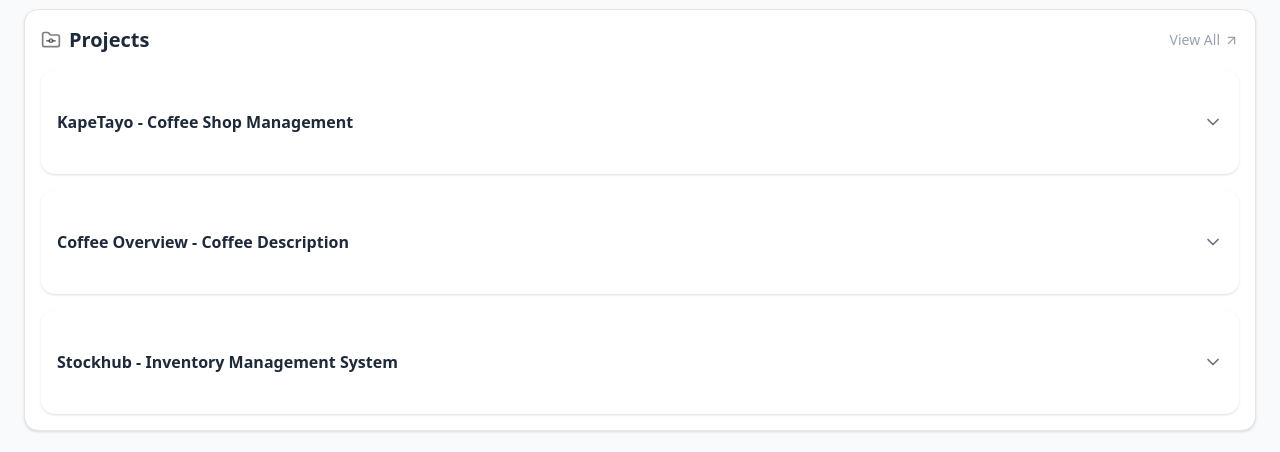
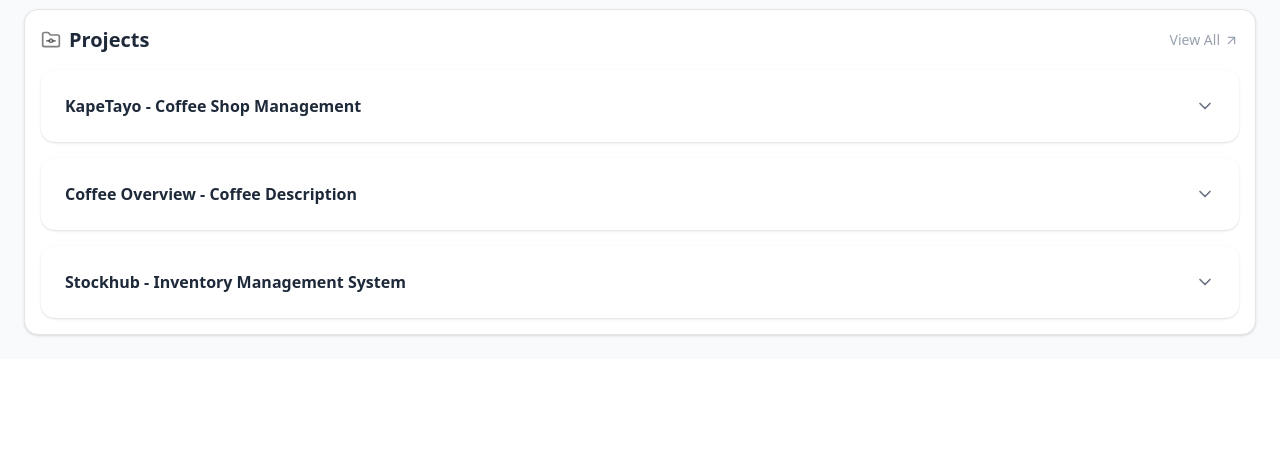
Before and after one commit to allenpt221/Portfolio, a React (Vite) app: page / in a window 1280 px wide. Shown: the part 975-1427 px from the top of the page. After the commit the page ends 1334 px from the top, so only its background shows below. Built offline with nearby package versions, Linux system fonts and the light colour scheme.

Commit message:
include all the connect image per project

```diff
--- a/src/components/Project.tsx
+++ b/src/components/Project.tsx
@@ -18,13 +18,18 @@ import StockHub from "../assets/ProjectImage/Stockhub1.png";
 import StockHub1 from "../assets/ProjectImage/Stockhub2.png";
 import StockHub2 from "../assets/ProjectImage/Stockhub3.png";
 import StockHub3 from "../assets/ProjectImage/Stockhub4.png";
+
+import Kapetayo from "../assets/ProjectImage/KapeTayo1.png";
+import Kapetayo1 from "../assets/ProjectImage/KapeTayo2.png";
+import Kapetayo2 from "../assets/ProjectImage/KapeTayo3.png";
+
 import FullscreenImageModal from "./FullscreenImageModal";
-
 
 
 function Project() {
   const [isOpen, setIsOpen] = useState<boolean>(false);
   const [OpenById, setOpenById] = useState<null | string>(null);
+
 
   function getColor(tool: string) {
     switch (tool.toLowerCase()) {
@@ -49,7 +54,7 @@ function Project() {
     {
       id: "1",
       title: "KapeTayo - Coffee Shop Management",
-      image: [coffeeOverview, coffeeOverview1, coffeeOverview2],
+      image: [Kapetayo, Kapetayo1, Kapetayo2],
       description:
         "A comprehensive coffee shop management system with inventory tracking, order management, and customer loyalty features.",
       tools: ["React", "MongoDB", "Tailwind", "Express.js", "Node.Js"],
@@ -96,11 +101,11 @@ function Project() {
   }
 
   return (
-    <Card className="p-4">
+    <Card className="p-4 dark:bg-black">
       <div className="space-y-4">
         <div className="flex justify-between items-center">
-          <h2 className="text-xl font-semibold text-gray-800 flex items-center gap-2">
-            <FolderGit size={20} className="text-black/50" />
+          <h2 className="text-xl font-semibold text-gray-800 dark:text-white/60 flex items-center gap-2">
+            <FolderGit size={20} className="text-black/50 dark:text-white/60" />
             Projects
           </h2>
           <Link
@@ -128,14 +133,14 @@ function Project() {
             return (
               <Card
                 key={project.id}
-                className="overflow-hidden border-0 shadow-sm rounded-xl transition-all duration-300 hover:shadow-md"
+                className="overflow-hidden border-0 shadow-sm rounded-xl transition-all duration-300 hover:shadow-md p-2"
               >
                 <button
                   onClick={() => handleOpenById(project.id)}
-                  className="flex justify-between items-center w-full sm:p-4 p-3 text-left hover:bg-gray-50 transition-colors duration-200"
+                  className="flex justify-between items-center w-full sm:p-4 p-3 text-left hover:bg-gray-50 dark:hover:bg-white/30 rounded transition-colors duration-200"
                 >
                   <div className="flex items-center space-x-3">
-                    <span className="font-semibold text-gray-800">
+                    <span className="font-semibold text-gray-800 dark:text-[#F3F4F6]">
                       {project.title}
                     </span>
                   </div>
@@ -157,7 +162,7 @@ function Project() {
                       </div>
 
                       <div className="md:w-3/5 space-y-4">
-                        <p className="text-gray-600 leading-relaxed">
+                        <p className="text-gray-600 leading-relaxed dark:text-[#F3F4F6]">
                           {project.description}
                         </p>
 
```
Also changed, not shown: src/assets/ProjectImage/KapeTayo2.png (added), src/assets/ProjectImage/KapeTayo3.png (added).
